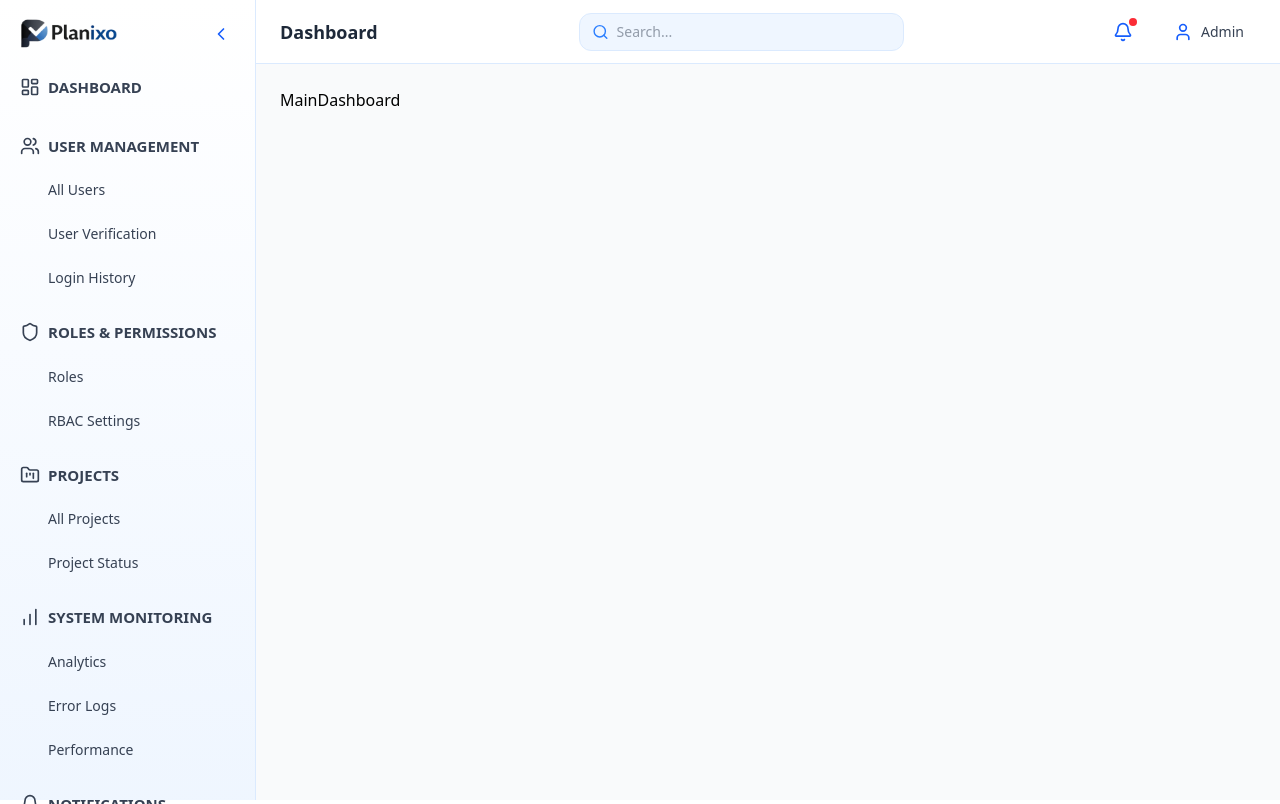
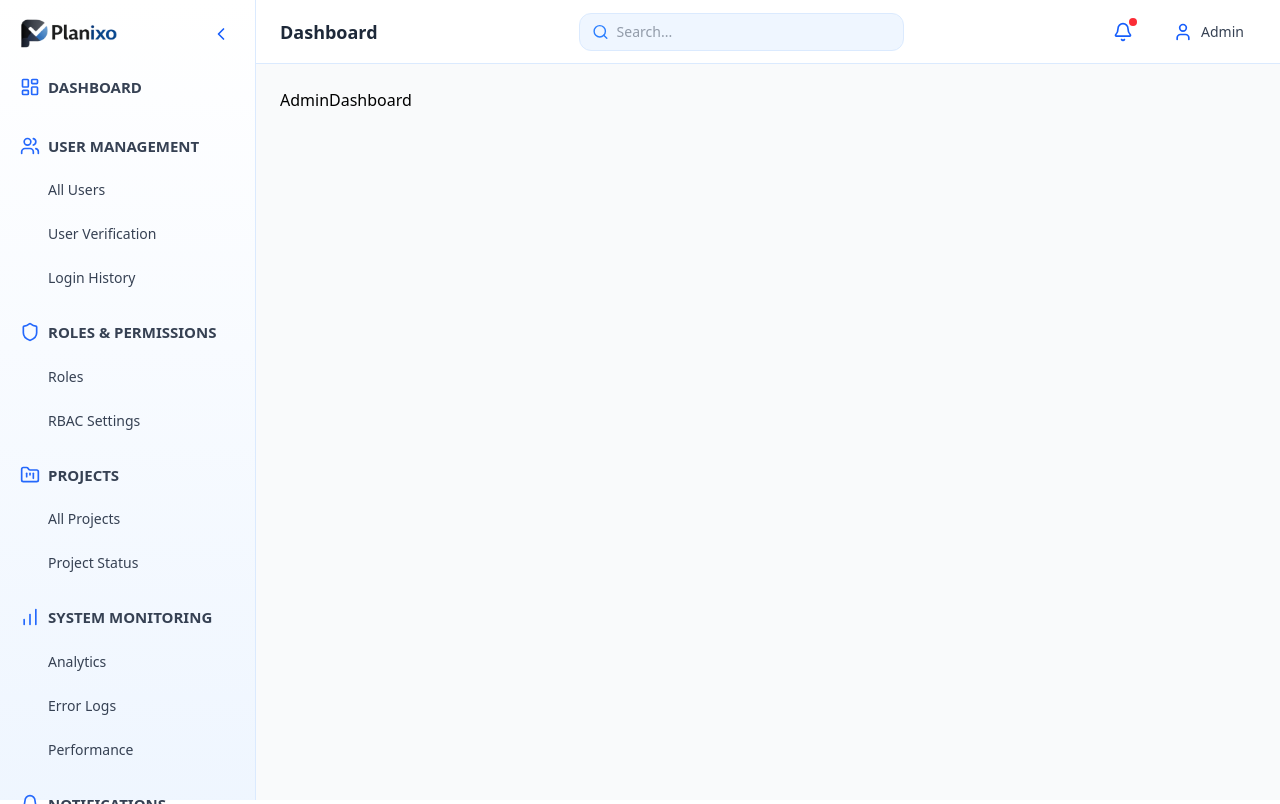
Before and after one commit to Planixo/planixo_frontend, a React (Vite) app: page /dashboard/admin in a window 1280 px wide. Built offline with nearby package versions, Linux system fonts and the light colour scheme; no server answers.

Commit message:
adding features in employee and projectmanager dashboard

```diff
--- a/src/App.jsx
+++ b/src/App.jsx
@@ -6,7 +6,8 @@ import Signup from "./components/landing/Signup";
 import VerifyOtp from "./components/landing/VerifyOtp";
 
 import DashboardLayout from "./Layout/DashboardLayout";
-import MainDashboard from "./components/Dashboard/Admin/MainDashboard";
+import AdminDashboard from "./components/Dashboard/Admin/AdminDashboard";
+
 
 function App() {
  const [user,setUser]=useState({
@@ -26,8 +27,12 @@ function App() {
 
         {/* Admin Dashboard */}
         <Route path="/dashboard" element={<DashboardLayout />}>
-          <Route path="admin" element={<MainDashboard />} />
+          <Route path="admin" element={<AdminDashboard />} />
         </Route>
+
+          {/* Employee Dashboard    */}
+
+
       </Routes>
     </BrowserRouter>
   );
--- /dev/null
+++ b/src/components/Dashboard/Admin/AdminDashboard.jsx
@@ -0,0 +1,9 @@
+import React from 'react'
+
+function AdminDashboard() {
+  return (
+    <div>AdminDashboard</div>
+  )
+}
+
+export default AdminDashboard
--- a/src/components/Dashboard/Admin/MainDashboard.jsx
+++ /dev/null
@@ -1,9 +0,0 @@
-import React from 'react'
-
-function MainDashboard() {
-  return (
-    <div>MainDashboard</div>
-  )
-}
-
-export default MainDashboard
--- a/src/components/Dashboard/Sidebar.jsx
+++ b/src/components/Dashboard/Sidebar.jsx
@@ -28,7 +28,7 @@ const Sidebar = ({ sidebarItems }) => {
       </div>
 
       {/* Navigation */}
-      <nav className="flex flex-col gap-4 px-2 h-[calc(100vh-64px)] overflow-y-auto">
+      <nav className="flex flex-col gap-4 px-2 h-[calc(100vh-64px)] overflow-y-auto no-scrollbar">
         {sidebarItems.admin.map((section, idx) => {
           const SectionIcon = section.icon;
 
@@ -41,9 +41,10 @@ const Sidebar = ({ sidebarItems }) => {
                 `}
               >
                 {SectionIcon && (
-                  <SectionIcon size={20} className={`text-blue-600 ${
-                      section.danger ? "text-red-500" : "text-gray-700"
-                    } `} />
+                  <SectionIcon
+                    size={20}
+                    style={{ color: section.danger ? "#EF4444" : "#2468FC" }}
+                  />
                 )}
 
                 {!collapsed && section.title && (
--- a/src/index.css
+++ b/src/index.css
@@ -1 +1,10 @@
 @import "tailwindcss";
+/* Hide scrollbar but allow scrolling */
+.no-scrollbar::-webkit-scrollbar {
+  display: none;
+}
+
+.no-scrollbar {
+  -ms-overflow-style: none;  /* IE & Edge */
+  scrollbar-width: none;     /* Firefox */
+}
```
Also changed, not shown: SidebarConfig.js (+150 -1 lines).
